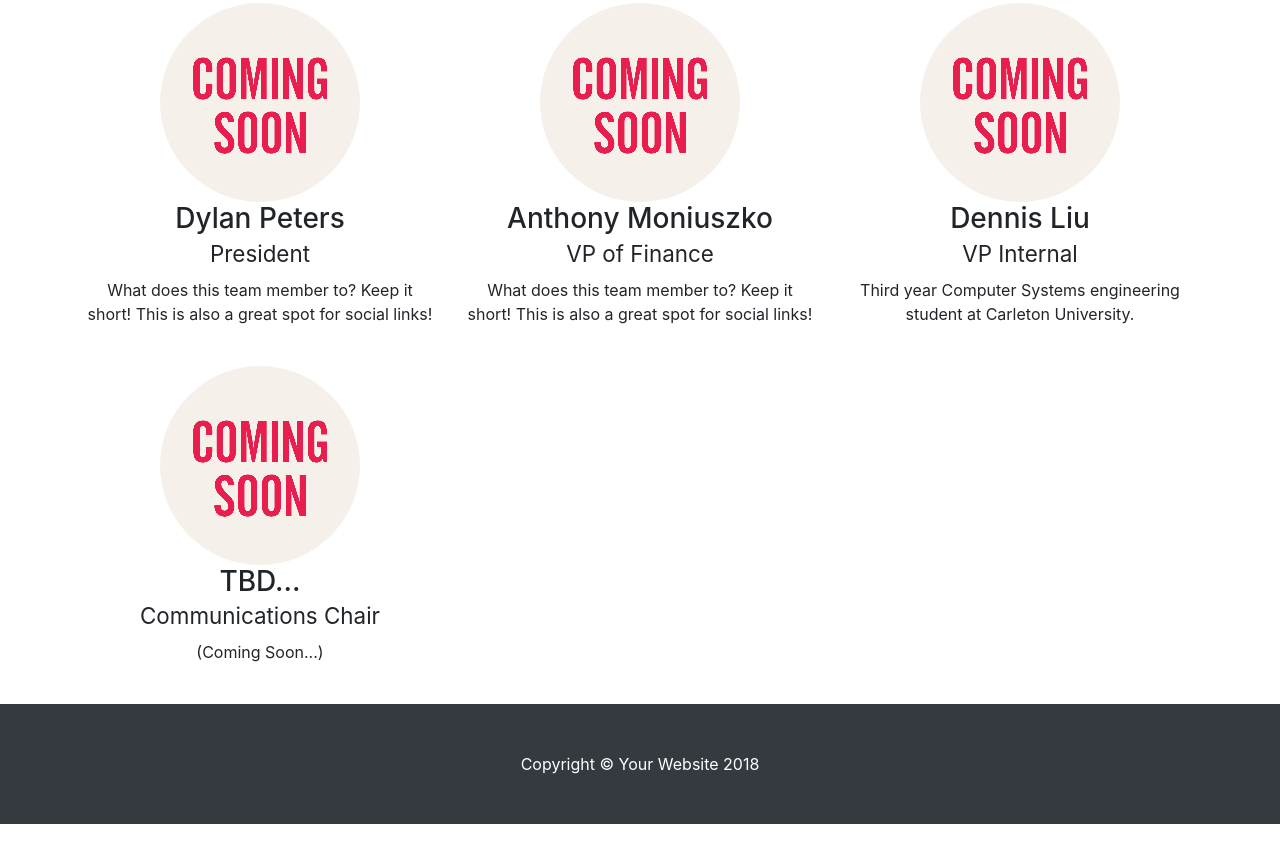
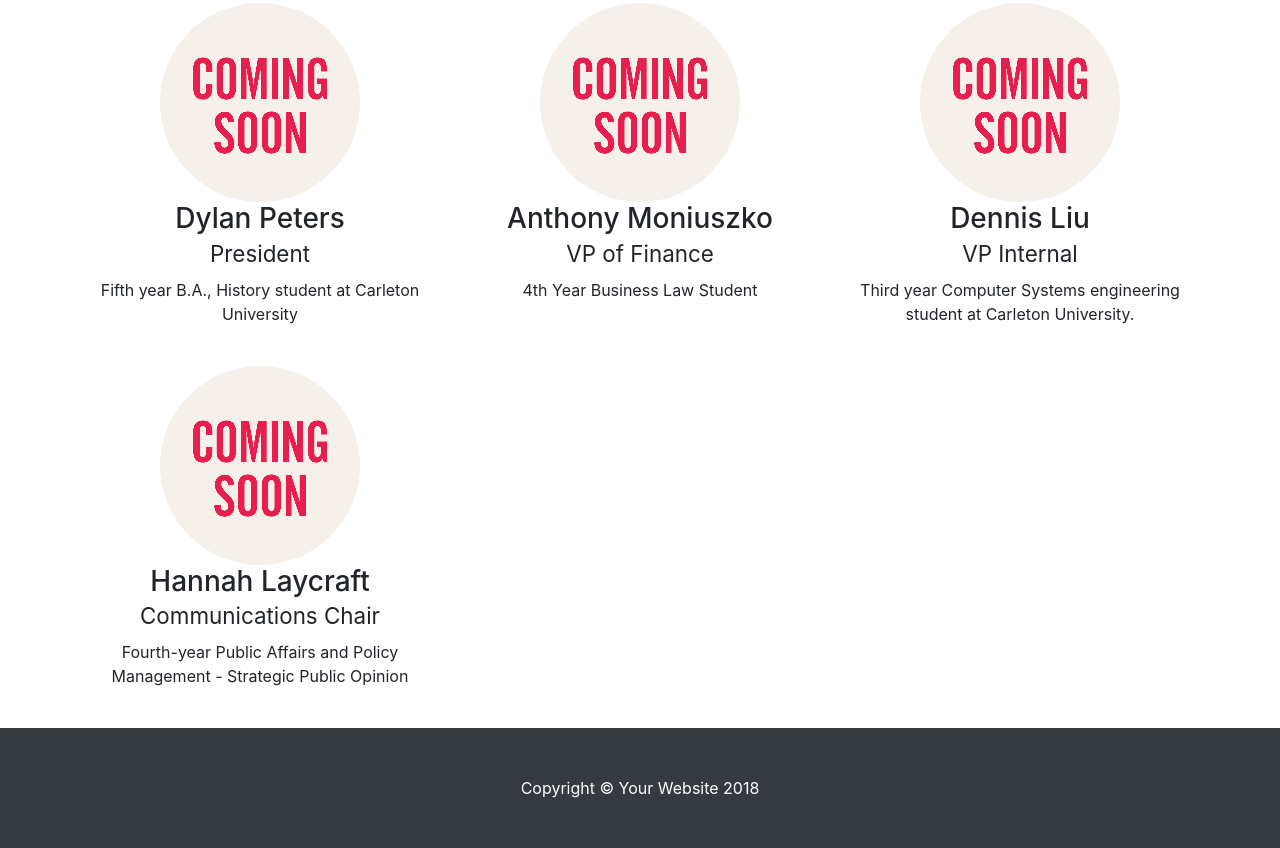
Before and after one commit to CarletonBlockchainStudentsSociety/CarletonBlockchainStudentsSociety.github.io, a website: page about.html in a window 1280 px wide. Shown: the part 323-1171 px from the top of the page. Before the commit the page ends 1147 px from the top, so only its background shows below. Drawn offline with Linux system fonts and the light colour scheme.

Commit message:
Update about.html

```diff
--- a/about.html
+++ b/about.html
@@ -68,16 +68,16 @@
           <h3>Dylan Peters<br/>
             <small>President</small>
           </h3>
-          <p>What does this team member to? Keep it short! This is also a great spot for social links!</p>
+          <p>Fifth year B.A., History student at Carleton University</p>
         </div>
         <div class="col-lg-4 col-sm-6 text-center mb-4">
           <img class="rounded-circle img-fluid d-block mx-auto" src=img/tempPic.jpg alt="">
           <h3>Anthony Moniuszko<br/>
             <small>VP of Finance</small>
           </h3>
-          <p>What does this team member to? Keep it short! This is also a great spot for social links!</p>
+          <p>4th Year Business Law Student</p>
         </div>
-        <div class="col-lg-4 col-sm-6 text-center mb-4">
+        <div class="col-lg-4 col-sm-6 text-center mb-b4">
           <img class="rounded-circle img-fluid d-block mx-auto" src=img/tempPic.jpg alt="">
           <h3>Dennis Liu<br/>
             <small>VP Internal</small>
@@ -86,10 +86,10 @@
         </div>
         <div class="col-lg-4 col-sm-6 text-center mb-4">
           <img class="rounded-circle img-fluid d-block mx-auto" src=img/tempPic.jpg alt="">
-          <h3>TBD...<br/>
+          <h3>Hannah Laycraft<br/>
             <small>Communications Chair</small>
           </h3>
-          <p>(Coming Soon...)</p>
+          <p>Fourth-year Public Affairs and Policy Management - Strategic Public Opinion</p>
         </div>
         <!-- <div class="col-lg-4 col-sm-6 text-center mb-4">
           <img class="rounded-circle img-fluid d-block mx-auto" src="http://placehold.it/200x200" alt="">
```
